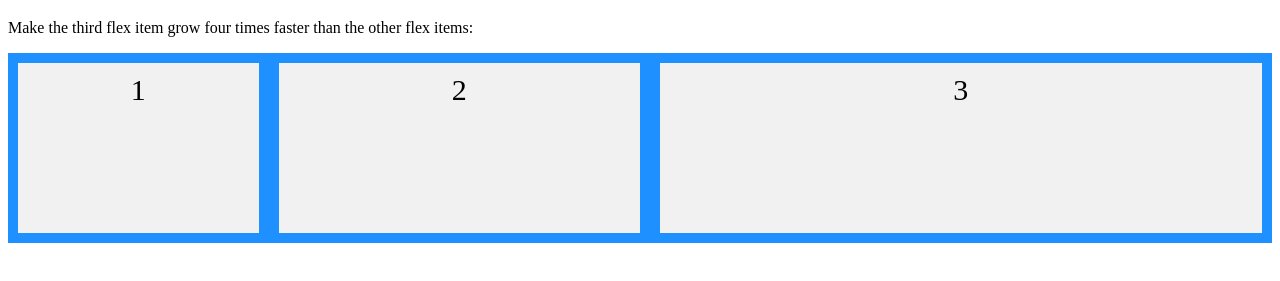
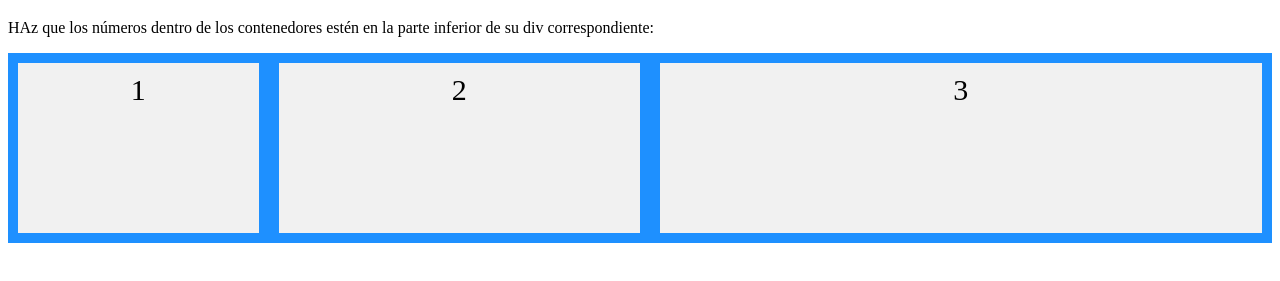
Before and after one commit to ibarraja/profe-beniajan, a plain HTML site: page LM/CSS-Flexbox/e1.html in a window 1280 px wide. Shown: the part 61-342 px from the top of the page. Drawn offline with Linux system fonts and the light colour scheme.

Commit message:
Update e1.html

```diff
--- a/LM/CSS-Flexbox/e1.html
+++ b/LM/CSS-Flexbox/e1.html
@@ -23,7 +23,7 @@
 
 <h1>The flex-grow Property</h1>
 
-<p>Make the third flex item grow four times faster than the other flex items:</p>
+<p>HAz que los números dentro de los contenedores estén en la parte inferior de su div correspondiente:</p>
 
 <div class="container">
   <div style="flex-grow: 1">1</div>
```
